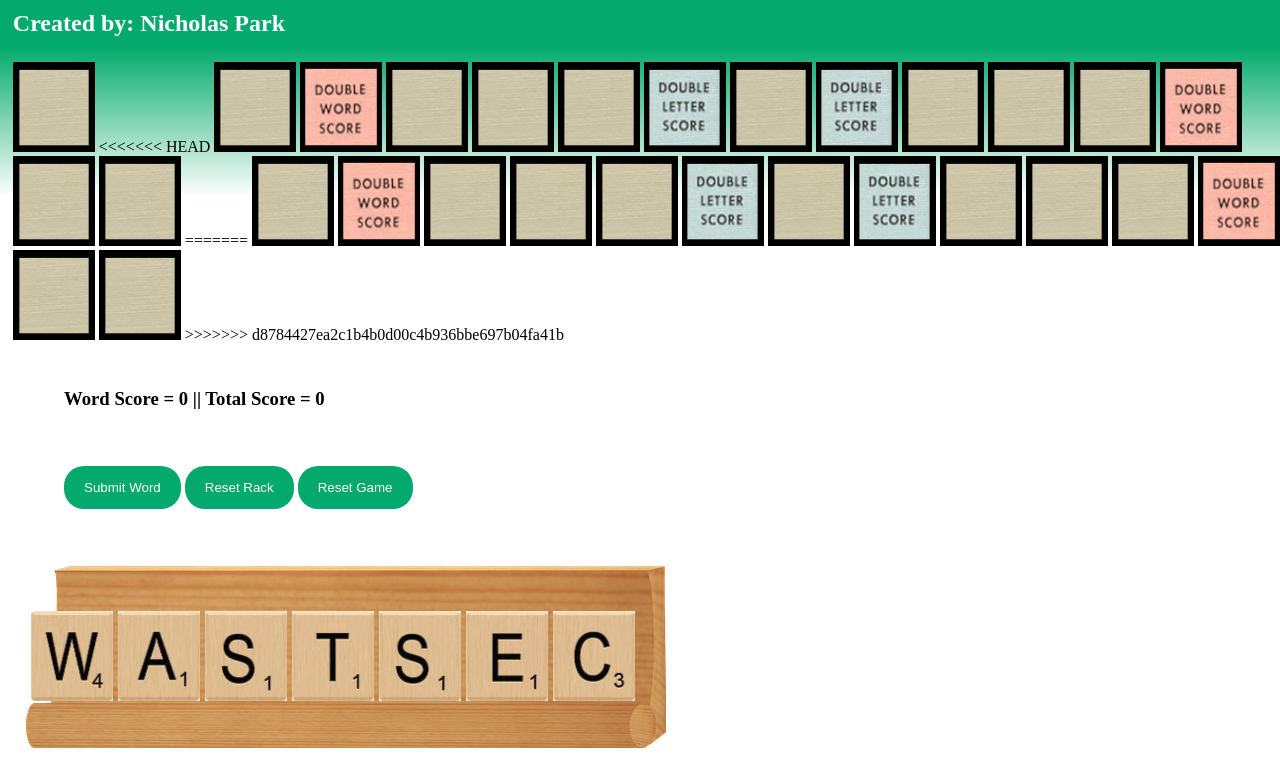
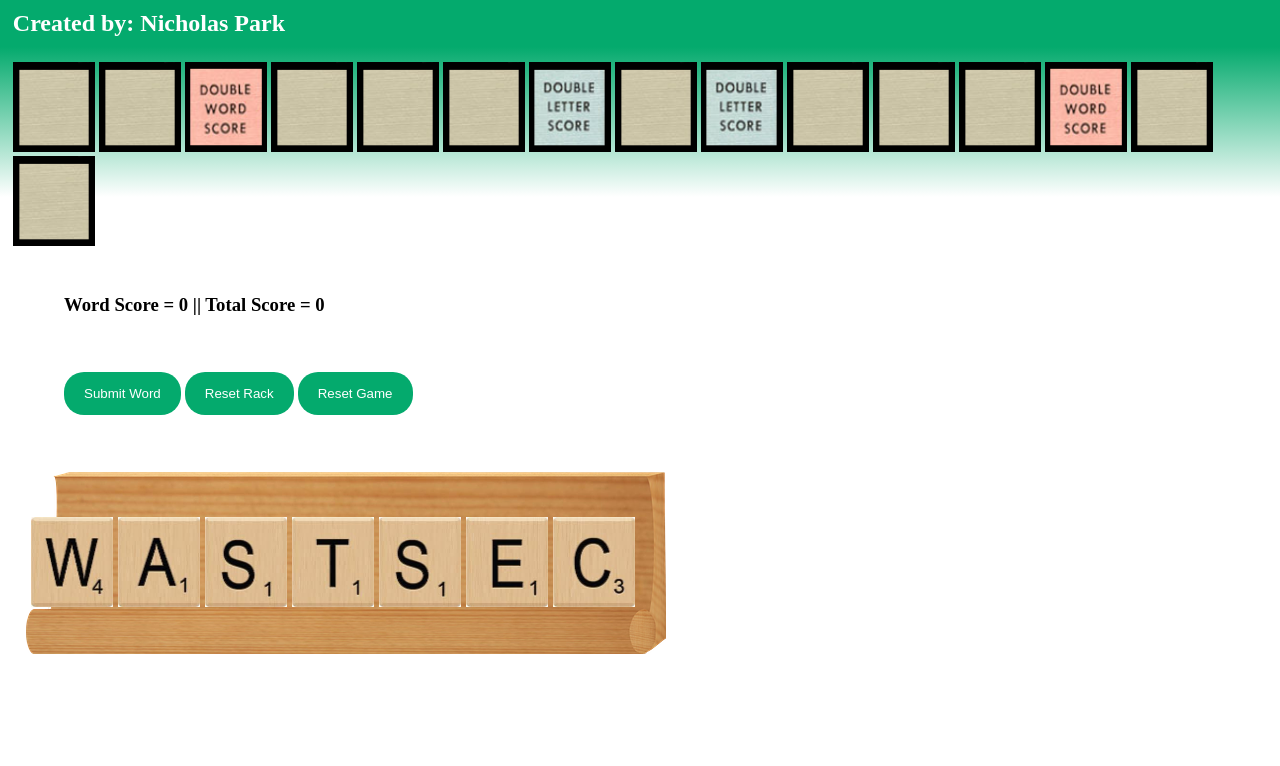
Before and after one commit to Npwaffle/.github.io, a plain HTML site: page hw5/index_hw5.html in a window 1280 px wide. Shown: the part 53-819 px from the top of the page. Drawn offline with nearby package versions, Linux system fonts and the light colour scheme.

Commit message:
Update index_hw5.html

```diff
--- a/hw5/index_hw5.html
+++ b/hw5/index_hw5.html
@@ -21,7 +21,6 @@
     </div>
     <div id ="board">
         <img class = "tile" id="sp1" src ="images/board_blank.PNG" alt="Blank Space">
-<<<<<<< HEAD
         <img class = "tile" id="sp2" src ="images/board_blank.PNG" alt="Blank Space">
         <img class = "tile" id="sp3" src ="images/board_dbl_word.PNG" alt="Double Word Space">
         <img class = "tile" id="sp4" src ="images/board_blank.PNG" alt="Blank Space">
@@ -36,22 +35,6 @@
         <img class = "tile" id="sp13" src ="images/board_dbl_word.PNG" alt="Double Word Space">
         <img class = "tile" id="sp14" src ="images/board_blank.PNG" alt="Blank Space">
         <img class = "tile" id="sp15" src ="images/board_blank.PNG" alt="Blank Space">
-=======
-        <img class = "tile" id="sp2" src ="images/board_blank.png" alt="Blank Space">
-        <img class = "tile" id="sp3" src ="images/board_dbl_word.png" alt="Double Word Space">
-        <img class = "tile" id="sp4" src ="images/board_blank.png" alt="Blank Space">
-        <img class = "tile" id="sp5" src ="images/board_blank.png" alt="Blank Space">
-        <img class = "tile" id="sp6" src ="images/board_blank.png" alt="Blank Space">
-        <img class = "tile" id="sp7" src ="images/board_dbl_letter.png" alt="Double Letter Space">
-        <img class = "tile" id="sp8" src ="images/board_blank.png" alt="Blank Space">
-        <img class = "tile" id="sp9" src ="images/board_dbl_letter.png" alt="Double Letter Space">
-        <img class = "tile" id="sp10" src ="images/board_blank.png" alt="Blank Space">
-        <img class = "tile" id="sp11" src ="images/board_blank.png" alt="Blank Space">
-        <img class = "tile" id="sp12" src ="images/board_blank.png" alt="Blank Space">
-        <img class = "tile" id="sp13" src ="images/board_dbl_word.png" alt="Double Word Space">
-        <img class = "tile" id="sp14" src ="images/board_blank.png" alt="Blank Space">
-        <img class = "tile" id="sp15" src ="images/board_blank.png" alt="Blank Space">
->>>>>>> d8784427ea2c1b4b0d00c4b936bbe697b04fa41b
     </div>
     <br>
     <div>
```
